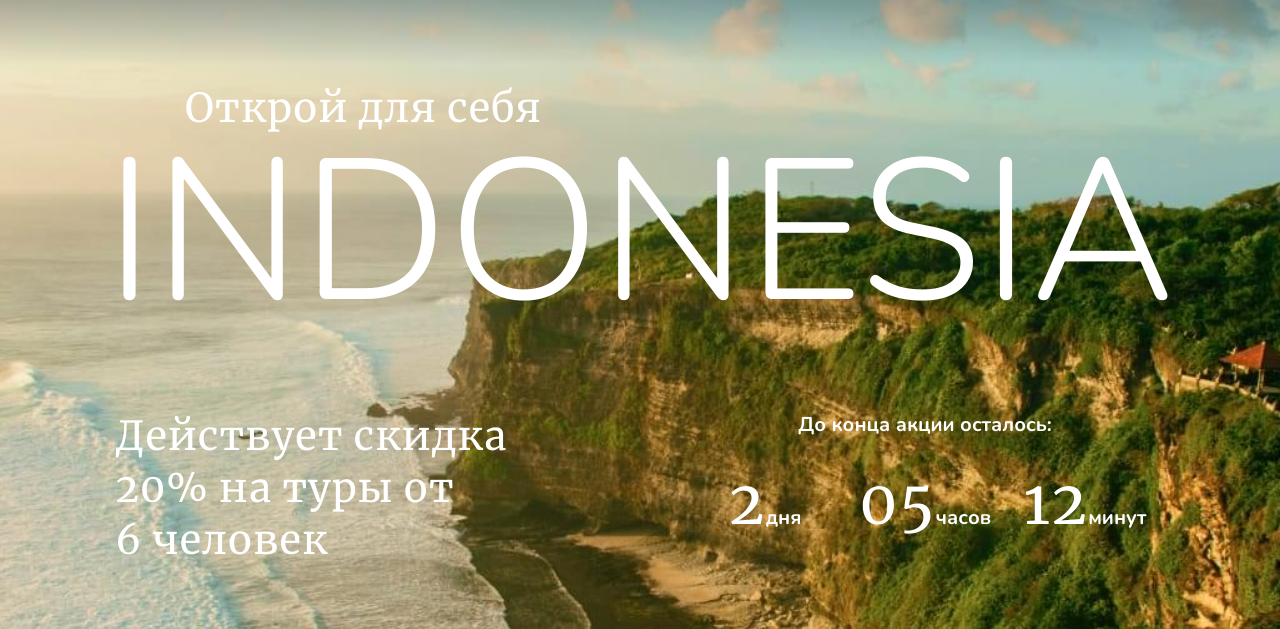
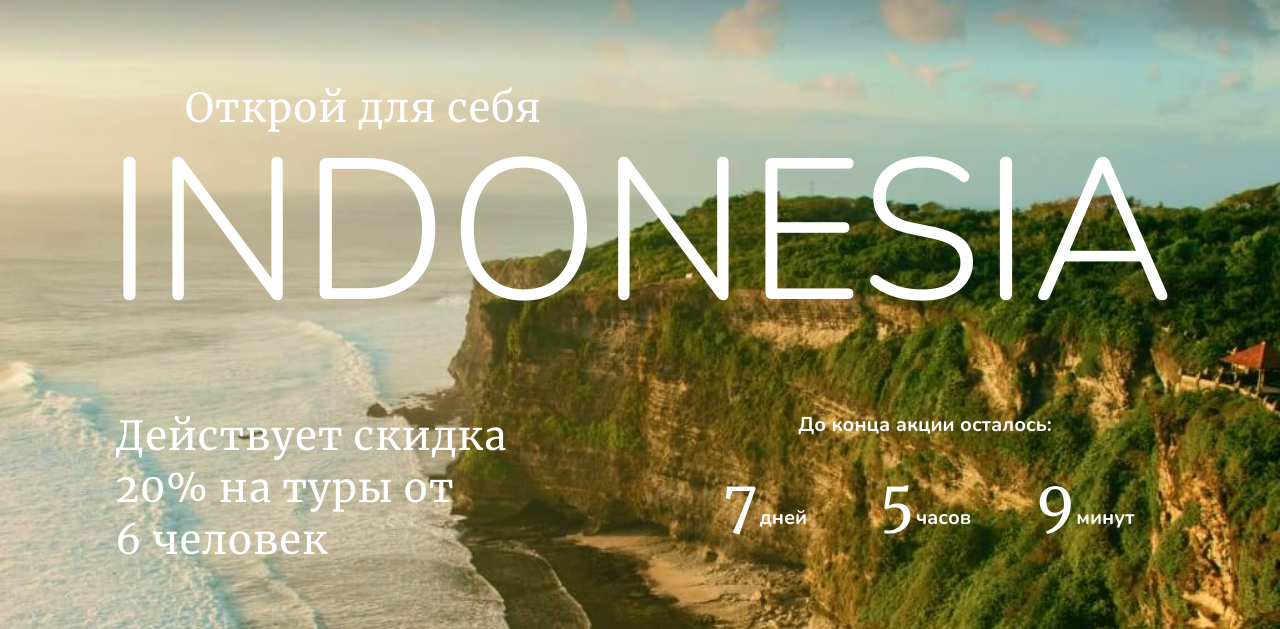
Before and after one commit to helpMeRise/methed_indoTravel, a plain HTML site: page index.html in a window 1280 px wide. Shown: the part 110-739 px from the top of the page. Drawn offline with Linux system fonts and the light colour scheme.

Commit message:
Выполнил обязательное задание 2 урока 3 модуля

```diff
--- a/index.html
+++ b/index.html
@@ -11,6 +11,7 @@
   <link rel="icon" type="image/png" href="img/favicon.png">
   <link rel="stylesheet" href="css/index.css">
   <link rel="stylesheet" href="css/timer.css">
+  <script type="module" src="js/index.js"></script>
   <title>Indonesia</title>
 </head>
 <body>
--- /dev/null
+++ b/js/index.js
@@ -0,0 +1,3 @@
+import {timer} from './modules/timer.js';
+
+timer();
--- /dev/null
+++ b/js/modules/timer.js
@@ -0,0 +1,74 @@
+
+export const timer = () => {
+  const timerDays = document.querySelector('.timer__count_days');
+  const timerHours = document.querySelector('.timer__count_hours');
+  const timerMinutes = document.querySelector('.timer__count_minutes');
+  const timerDaysUnits = document.querySelector('.timer__units_days');
+  const timerHoursUnits = document.querySelector('.timer__units_hours');
+  const timerMinutesUnits = document.querySelector('.timer__units_minutes');
+  const heroText = document.querySelector('.hero__text ');
+  const heroTimer = document.querySelector('.hero__timer');
+  const timerBlock = document.querySelector('.timer');
+  timerBlock.dataset.deadline = '2022/02/15 19:52';
+
+  const getTimeRemaining = () => {
+    const currentTime = Date.now();
+    const deadline = new Date(timerBlock.dataset.deadline).getTime();
+    const timeRemaining = deadline - currentTime;
+
+    const days = Math.floor(timeRemaining / 1000 / 60 / 60 / 24);
+    const hours = Math.floor(timeRemaining / 1000 / 60 / 60 % 24);
+    const minutes = Math.floor(timeRemaining / 1000 / 60 % 60);
+
+    if (days <= 0 && hours <=0 && minutes <= 0) {
+      return 0;
+    } else {
+      return {days, hours, minutes};
+    }
+  }
+
+  const getUnits = () => {
+    const days = ['день', 'дня', 'дней'];
+    const hours = ['час', 'часа', 'часов'];
+    const minutes = ['минута', 'минуты', 'минут'];
+    const timer = getTimeRemaining();
+
+    let day;
+    let hour;
+    let minute;
+
+    if (timer.days % 10 === 0 || timer.days > 4 && timer.days < 20 || timer.days % 10 > 4) day = days[2];
+    if (timer.days % 10 > 1 && timer.days % 10 < 5) day = days[1];
+    if (timer.days % 10 === 1) day = days[0];
+
+    if (timer.hours % 10 === 0 || timer.hours > 4 && timer.hours < 20 || timer.hours % 10 > 4) hour = hours[2];
+    if (timer.hours % 10 > 1 && timer.hours % 10 < 5) hour = hours[1];
+    if (timer.hours % 10 === 1) hour = hours[0];
+
+    if (timer.minutes % 10 === 0 || timer.minutes > 4 && timer.minutes < 20 || timer.minutes % 10 > 4) minute = minutes[2];
+    if (timer.minutes % 10 > 1 && timer.minutes % 10 < 5) minute = minutes[1];
+    if (timer.minutes % 10 === 1) minute = minutes[0];
+
+    return {day, hour, minute};
+  }
+
+  const start = () => {
+    const timer = getTimeRemaining();
+    const units = getUnits();
+
+    if (!timer) {
+      heroText.remove();
+      heroTimer.remove();
+    }
+    timerDays.textContent = timer.days;
+    timerHours.textContent = timer.hours;
+    timerMinutes.textContent = timer.minutes;
+    timerDaysUnits.textContent = units.day;
+    timerHoursUnits.textContent = units.hour;
+    timerMinutesUnits.textContent = units.minute;
+
+    const intervalId = setTimeout(start, 1000);
+  }
+
+  start();
+}
```
